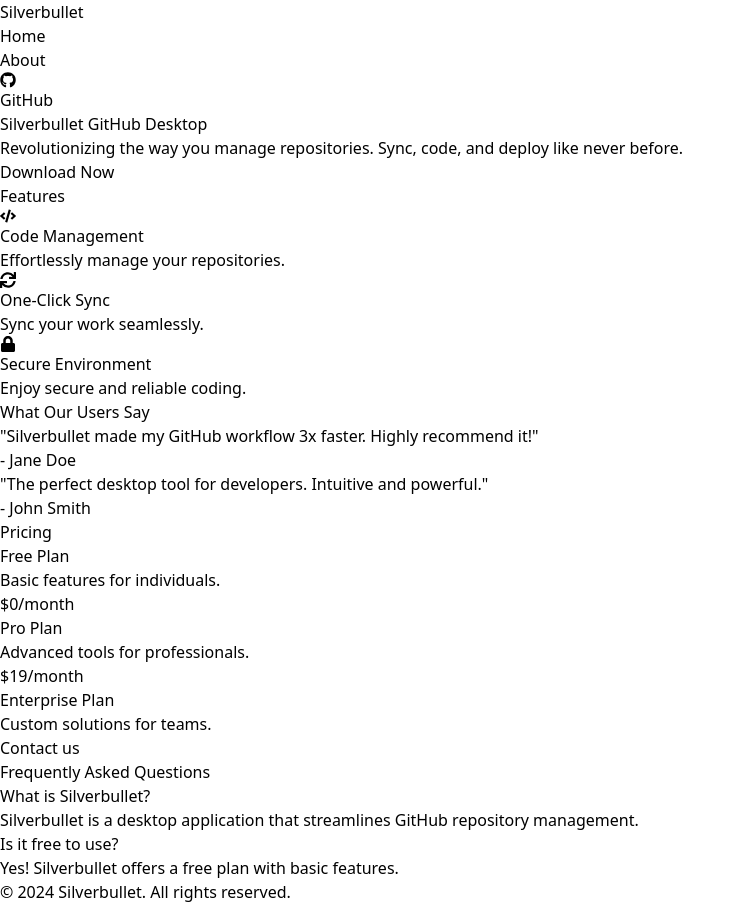
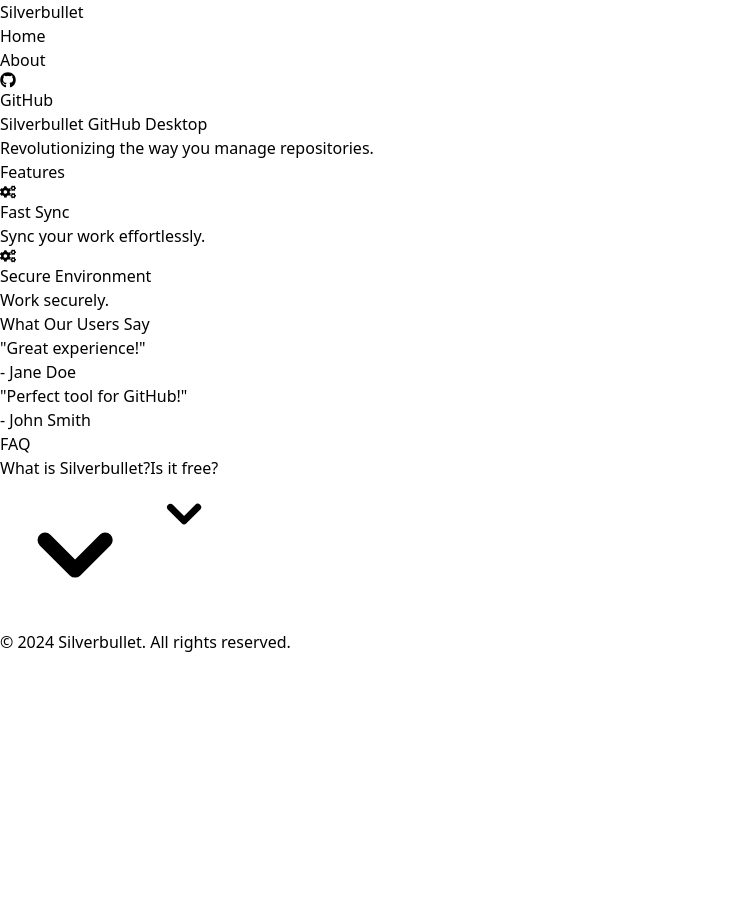
Before and after one commit to ltxstudio/Silverbullet, a React (Vite) app: page / in a window 1280 px wide. Shown: the whole page, without its empty margins (0-745 px from the left). After the commit the page ends 800 px from the top, so only its background shows below. Built offline with nearby package versions, Linux system fonts and the light colour scheme; the HTML template or start-up script is replaced by a standard one.

Commit message:
Update Home.jsx

```diff
--- a/src/pages/Home.jsx
+++ b/src/pages/Home.jsx
@@ -1,115 +1,48 @@
 import React from 'react';
 import FeatureCard from '../components/FeatureCard';
-import DownloadButton from '../components/DownloadButton';
-import { FaCode, FaCloudDownloadAlt, FaSync, FaUserFriends, FaLock } from 'react-icons/fa';
-import { motion } from 'framer-motion';
+import TestimonialCard from '../components/TestimonialCard';
+import FAQCollapse from '../components/FAQCollapse';
+import PricingCard from '../components/PricingCard';
 
 const Home = () => (
   <div className="container mx-auto px-6 py-12 space-y-12">
     {/* Hero Section */}
-    <section className="text-center mb-12">
-      <motion.div
-        initial={{ opacity: 0, y: -50 }}
-        animate={{ opacity: 1, y: 0 }}
-        transition={{ duration: 0.8 }}
-        className="space-y-6"
-      >
-        <h1 className="text-4xl md:text-5xl font-bold text-gray-800">
-          Silverbullet GitHub Desktop
-        </h1>
-        <p className="text-gray-600 text-lg">
-          Revolutionizing the way you manage repositories. Sync, code, and deploy like never before.
-        </p>
-        <DownloadButton />
-      </motion.div>
+    <section className="text-center">
+      <h1 className="text-4xl font-bold">Silverbullet GitHub Desktop</h1>
+      <p className="text-secondary my-4">
+        Revolutionizing the way you manage repositories.
+      </p>
     </section>
 
     {/* Features Section */}
     <section>
-      <h2 className="text-3xl font-bold text-center mb-6">Features</h2>
-      <div className="grid grid-cols-1 md:grid-cols-3 gap-6">
-        <FeatureCard
-          title="Code Management"
-          description="Effortlessly manage your repositories."
-          icon={FaCode}
-        />
-        <FeatureCard
-          title="One-Click Sync"
-          description="Sync your work seamlessly."
-          icon={FaSync}
-        />
-        <FeatureCard
-          title="Secure Environment"
-          description="Enjoy secure and reliable coding."
-          icon={FaLock}
-        />
+      <h2 className="text-3xl font-bold text-center">Features</h2>
+      <div className="grid grid-cols-1 md:grid-cols-3 gap-6 my-6">
+        <FeatureCard title="Fast Sync" description="Sync your work effortlessly." />
+        <FeatureCard title="Secure Environment" description="Work securely." />
       </div>
     </section>
 
-    {/* Testimonials Section */}
+    {/* Testimonials */}
     <section>
-      <h2 className="text-3xl font-bold text-center mb-6">What Our Users Say</h2>
-      <div className="grid grid-cols-1 md:grid-cols-2 gap-6">
-        <motion.div
-          whileHover={{ scale: 1.05 }}
-          className="bg-gray-100 p-6 rounded-lg shadow-md text-center"
-        >
-          <p className="text-gray-700 italic">
-            "Silverbullet made my GitHub workflow 3x faster. Highly recommend it!"
-          </p>
-          <h4 className="mt-4 font-bold">- Jane Doe</h4>
-        </motion.div>
-        <motion.div
-          whileHover={{ scale: 1.05 }}
-          className="bg-gray-100 p-6 rounded-lg shadow-md text-center"
-        >
-          <p className="text-gray-700 italic">
-            "The perfect desktop tool for developers. Intuitive and powerful."
-          </p>
-          <h4 className="mt-4 font-bold">- John Smith</h4>
-        </motion.div>
-      </div>
-    </section>
-
-    {/* Pricing Section */}
-    <section>
-      <h2 className="text-3xl font-bold text-center mb-6">Pricing</h2>
-      <div className="grid grid-cols-1 md:grid-cols-3 gap-6">
-        <div className="bg-gray-100 p-6 rounded-lg shadow-md text-center">
-          <h3 className="text-xl font-bold mb-2">Free Plan</h3>
-          <p className="text-gray-700 mb-4">Basic features for individuals.</p>
-          <p className="font-bold text-lg">$0/month</p>
-        </div>
-        <div className="bg-blue-100 p-6 rounded-lg shadow-md text-center">
-          <h3 className="text-xl font-bold mb-2">Pro Plan</h3>
-          <p className="text-gray-700 mb-4">Advanced tools for professionals.</p>
-          <p className="font-bold text-lg">$19/month</p>
-        </div>
-        <div className="bg-gray-100 p-6 rounded-lg shadow-md text-center">
-          <h3 className="text-xl font-bold mb-2">Enterprise Plan</h3>
-          <p className="text-gray-700 mb-4">Custom solutions for teams.</p>
-          <p className="font-bold text-lg">Contact us</p>
-        </div>
+      <h2 className="text-3xl font-bold text-center">What Our Users Say</h2>
+      <div className="grid grid-cols-1 md:grid-cols-2 gap-6 my-6">
+        <TestimonialCard text="Great experience!" author="Jane Doe" />
+        <TestimonialCard text="Perfect tool for GitHub!" author="John Smith" />
       </div>
     </section>
 
     {/* FAQ Section */}
     <section>
-      <h2 className="text-3xl font-bold text-center mb-6">Frequently Asked Questions</h2>
-      <div className="space-y-4">
-        <div className="bg-gray-100 p-4 rounded-lg shadow-md">
-          <h4 className="font-bold mb-2">What is Silverbullet?</h4>
-          <p className="text-gray-700">
-            Silverbullet is a desktop application that streamlines GitHub repository management.
-          </p>
-        </div>
-        <div className="bg-gray-100 p-4 rounded-lg shadow-md">
-          <h4 className="font-bold mb-2">Is it free to use?</h4>
-          <p className="text-gray-700">
-            Yes! Silverbullet offers a free plan with basic features.
-          </p>
-        </div>
-      </div>
+      <h2 className="text-3xl font-bold text-center">FAQ</h2>
+      <FAQCollapse
+        question="What is Silverbullet?"
+        answer="Silverbullet is a GitHub desktop tool."
+      />
+      <FAQCollapse
+        question="Is it free?"
+        answer="Yes, we offer a free plan."
+      />
     </section>
   </div>
 );
```
